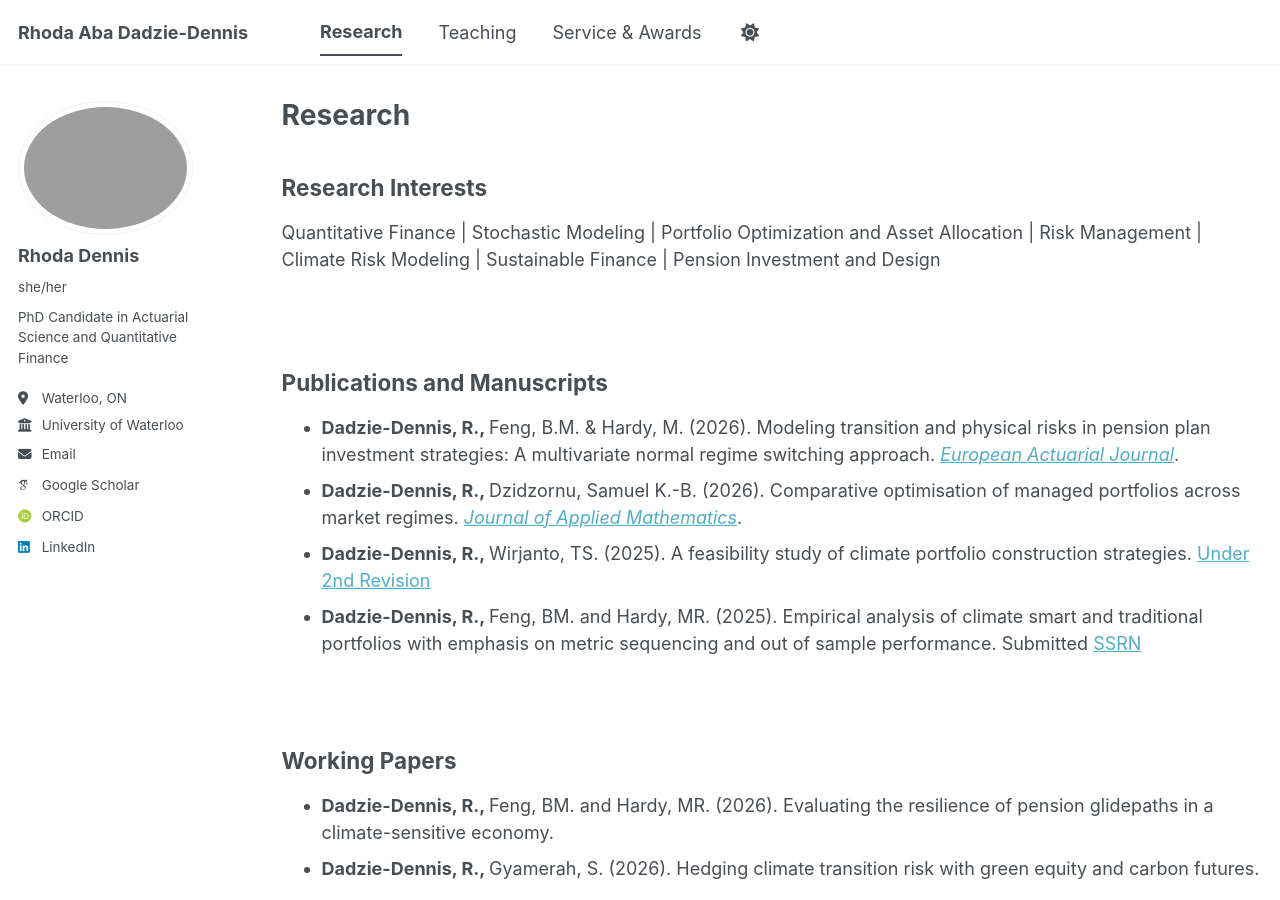
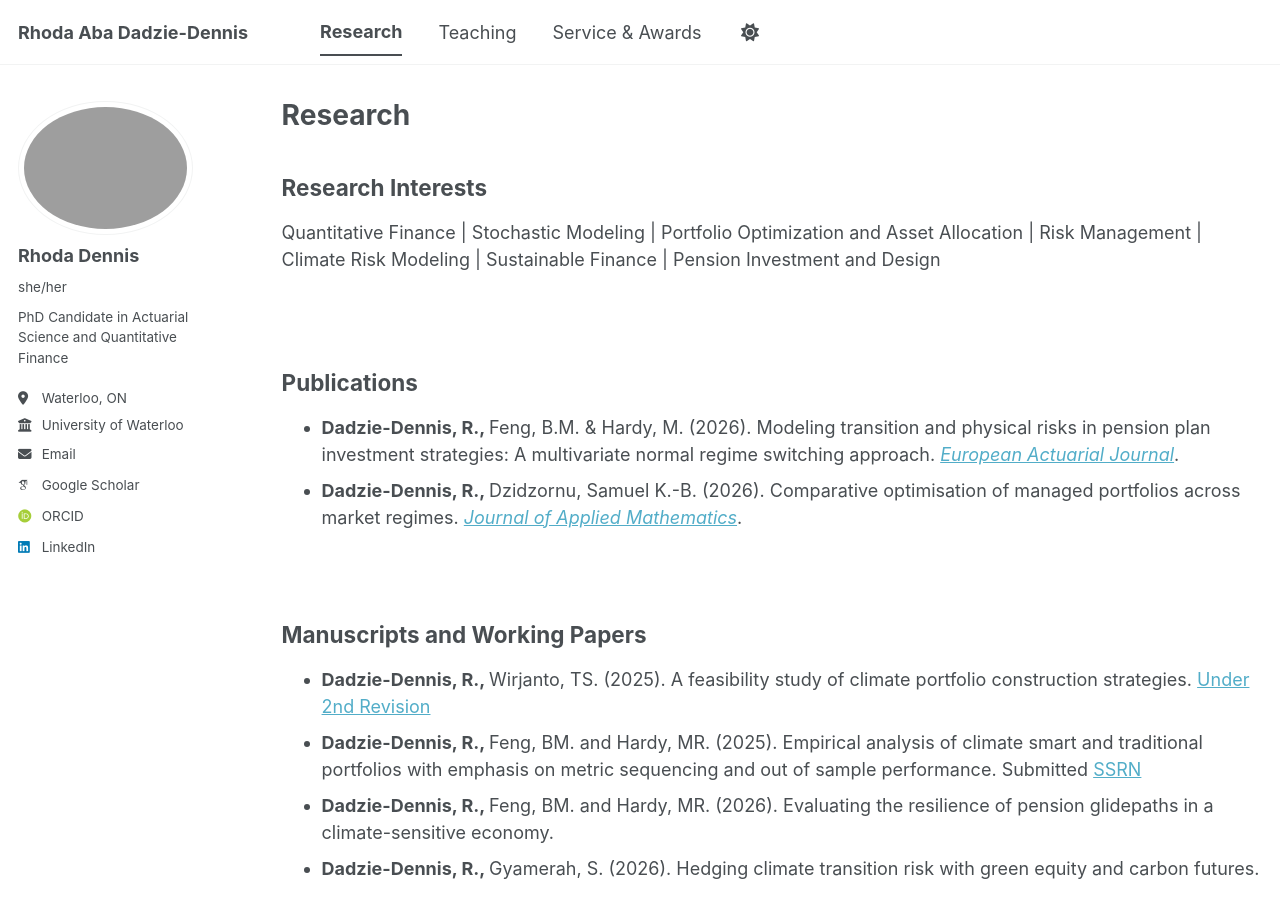
Before and after one commit to rhodadennis/rhodadennis, a Jekyll site: the page built from _pages/publications.md, in a window 1280 px wide and 900 px high. Built offline with Jekyll 4.4.1, drawn with Linux system fonts in a browser that asks for light colours; some web fonts are replaced; a script bundle is joined from its source files by our own code; library files that are not in the unit come from our copies.

Commit message:
Update publications.md

```diff
--- a/_pages/publications.md
+++ b/_pages/publications.md
@@ -8,20 +8,19 @@ author_profile: true
 <h2>Research Interests</h2>
 Quantitative Finance | Stochastic Modeling | Portfolio Optimization and Asset Allocation | Risk Management | Climate Risk Modeling | Sustainable Finance | Pension Investment and Design
 
+<br>
+
+<h2>Publications</h2>
+
+* <b>Dadzie-Dennis, R., </b> Feng, B.M. & Hardy, M. (2026). Modeling transition and physical risks in pension plan investment strategies: A multivariate normal regime switching approach. [<i>European Actuarial Journal</i>](https://doi.org/10.1007/s13385-026-00457-8).
+* <b>Dadzie-Dennis, R., </b> Dzidzornu, Samuel K.-B. (2026). Comparative optimisation of managed portfolios across market regimes. [<i>Journal of Applied Mathematics</i>](https://doi.org/10.1155/jama/8261109).
 
 <br>
 
-<h2>Publications and Manuscripts</h2>
+<h2>Manuscripts and Working Papers</h2>
 
-* <b>Dadzie-Dennis, R., </b> Feng, B.M. & Hardy, M. (2026). Modeling transition and physical risks in pension plan investment strategies: A multivariate normal regime switching approach. [<i>European Actuarial Journal</i>](https://doi.org/10.1007/s13385-026-00457-8).
-* <b>Dadzie-Dennis, R., </b> Dzidzornu, Samuel K.-B. (2026). Comparative optimisation of managed portfolios across market regimes. [<i>Journal of Applied Mathematics</i>](https://doi.org/10.1155/jama/8261109).
 * <b>Dadzie-Dennis, R., </b> Wirjanto, TS. (2025). A feasibility study of climate portfolio construction strategies. [Under 2nd Revision](https://www.dropbox.com/scl/fi/le22p1ew8mb3v9addstxv/A-Feasibility-Study-of-Climate-Portfolio-Construction-Strategies.pdf?rlkey=k4t0vflg2lcx695oljsg7o4cg&st=uaorhjx4&dl=0)
 * <b>Dadzie-Dennis, R., </b> Feng, BM. and Hardy, MR. (2025). Empirical analysis of climate smart and traditional portfolios with emphasis on metric sequencing and out of sample performance. Submitted [SSRN](https://dx.doi.org/10.2139/ssrn.5248660)
-
-<br>
-
-<h2>Working Papers</h2>
-
 * <b>Dadzie-Dennis, R., </b> Feng, BM. and Hardy, MR. (2026). Evaluating the resilience of pension glidepaths in a climate-sensitive economy.
 * <b>Dadzie-Dennis, R., </b> Gyamerah, S. (2026). Hedging climate transition risk with green equity and carbon futures.
 
```
